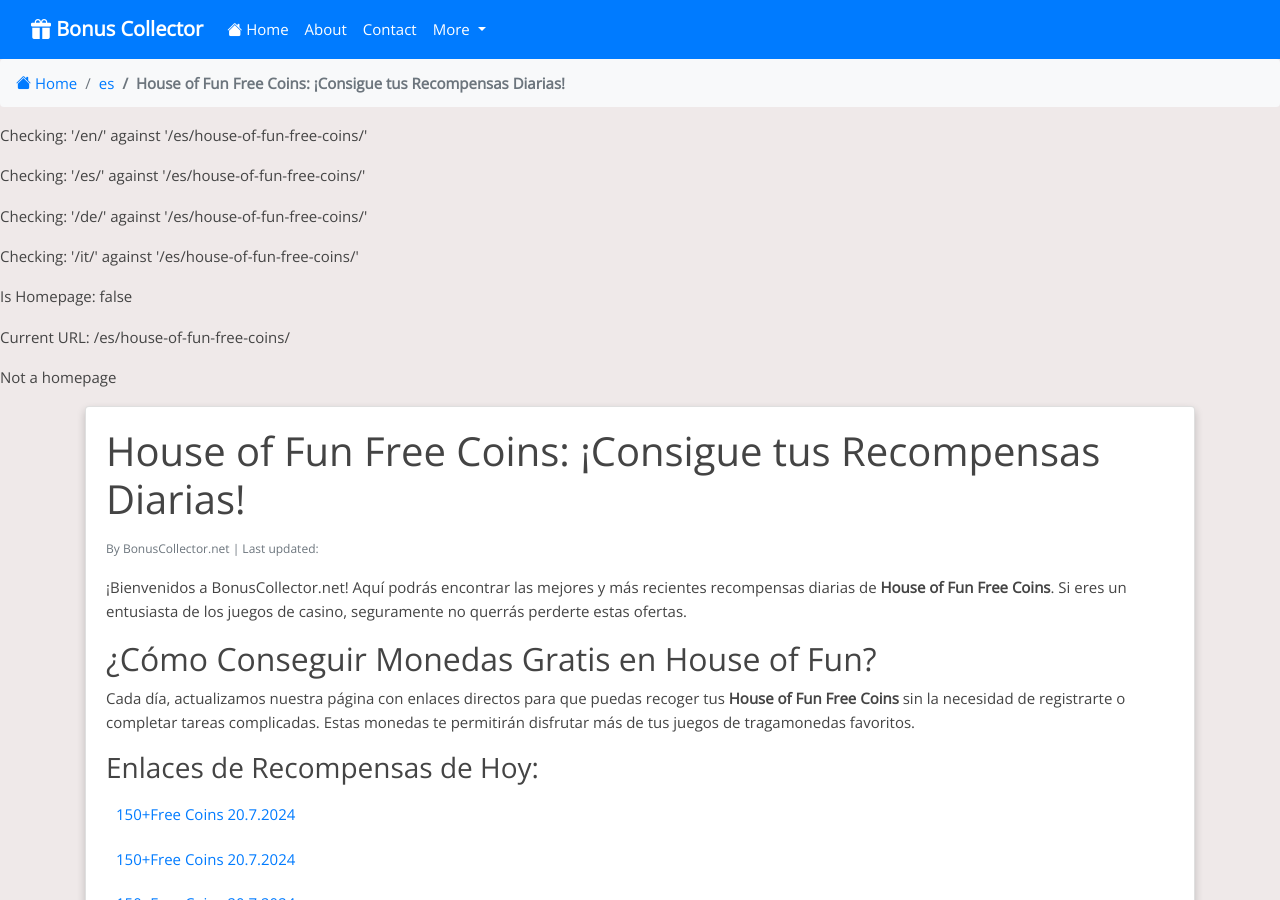
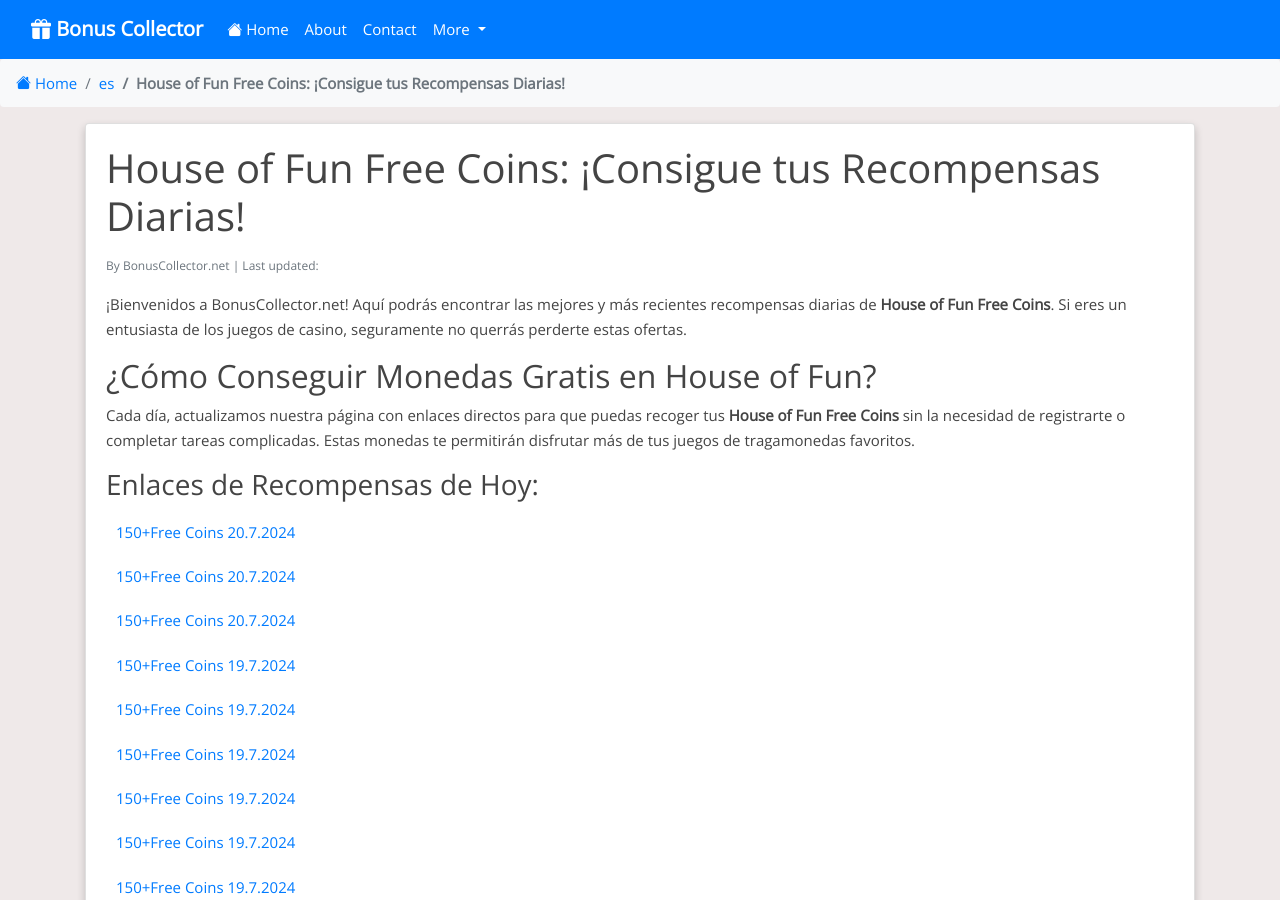
Before and after one commit to Prollad99/bs-net, a Jekyll site: the page built from es/_posts/2024-07-16-house-of-fun.md, in a window 1280 px wide and 900 px high. Built offline with Jekyll 4.4.1, drawn with Linux system fonts in a browser that asks for light colours; nearby versions of some CDN libraries; comment, search, counter and statistics services are not loaded.

Commit message:
Update default.html

```diff
--- a/_layouts/default.html
+++ b/_layouts/default.html
@@ -94,14 +94,11 @@
 {% else %}
   {% for lang in site.data.languages.languages %}
     {% assign lang_homepage_url = "/" | append: lang.code | append: "/" %}
-    <p>Checking: '{{ lang_homepage_url }}' against '{{ page.url }}'</p>
     {% if page.url == lang_homepage_url %}
       {% assign is_homepage = true %}
     {% endif %}
   {% endfor %}
 {% endif %}
-
-<p>Is Homepage: {{ is_homepage }}</p>
 
 {% if is_homepage %}
 <div class="container mt-4">
@@ -115,9 +112,6 @@
   </div>
   <div id="results-container" class="mt-4"></div>
 </div>
-{% else %}
-<p>Current URL: {{ page.url }}</p>
-<p>Not a homepage</p>
 {% endif %}
 
   <script src="https://cdnjs.cloudflare.com/ajax/libs/simple-jekyll-search/1.7.2/simple-jekyll-search.min.js"></script>
```
